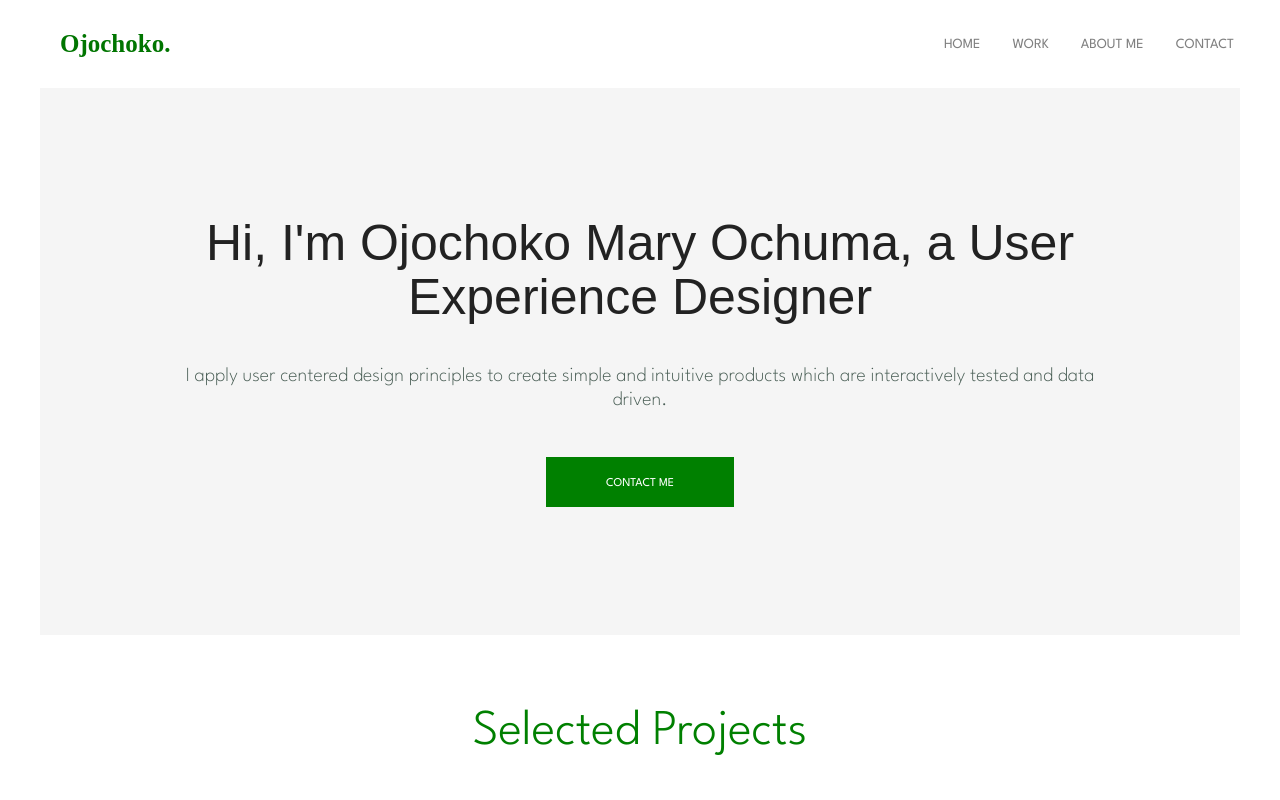
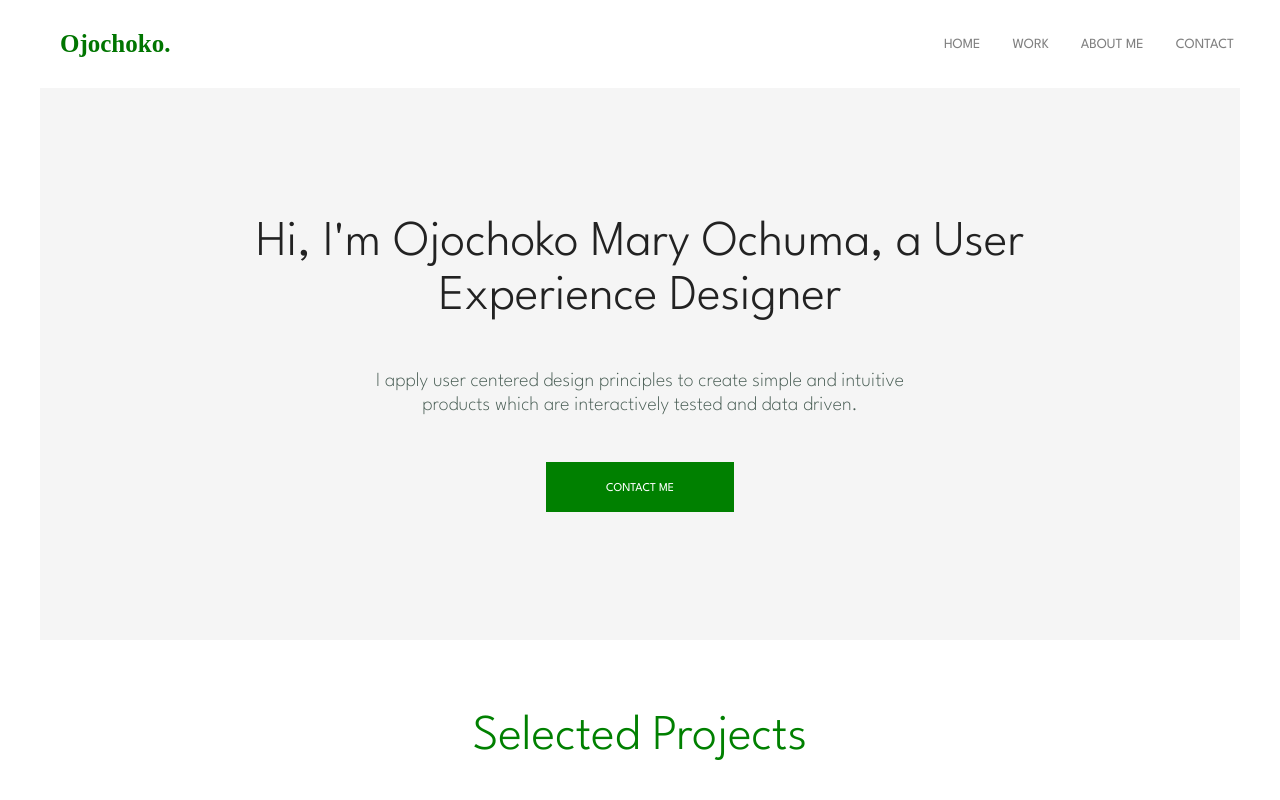
Before and after one commit to Ojotule-Benjamin/Portfolio-website, a React (Create React App) app: page / in a window 1280 px wide. Shown: the top 800 px of the page. Built offline with nearby package versions, Linux system fonts and the light colour scheme.

Commit message:
Updated the worksection component

```diff
--- a/src/component/worksection/worksection.css
+++ b/src/component/worksection/worksection.css
@@ -2,7 +2,6 @@
   width: auto;
   height: 50%;
   background-color: #f5f5f5;
-  /* padding: 20px 10px 20px 10px; */
   padding: 10%;
   align-items: center;
   margin-left: 40px;
@@ -14,14 +13,13 @@
 .mainContainer h2 {
   padding-bottom: 25px;
   text-align: center;
-  font-weight: 100;
-  font-family: Arial, Helvetica, sans-serif;
+  font-weight: 300;
 }
 .mainContainer p {
   text-align: center;
   line-height: 80%;
   font-size: 20px;
-  padding-bottom: 25px;
+  padding: 5px 20% 25px 20%;
   font-weight: 200;
   line-height: 24px;
   display: inline-block;
```
